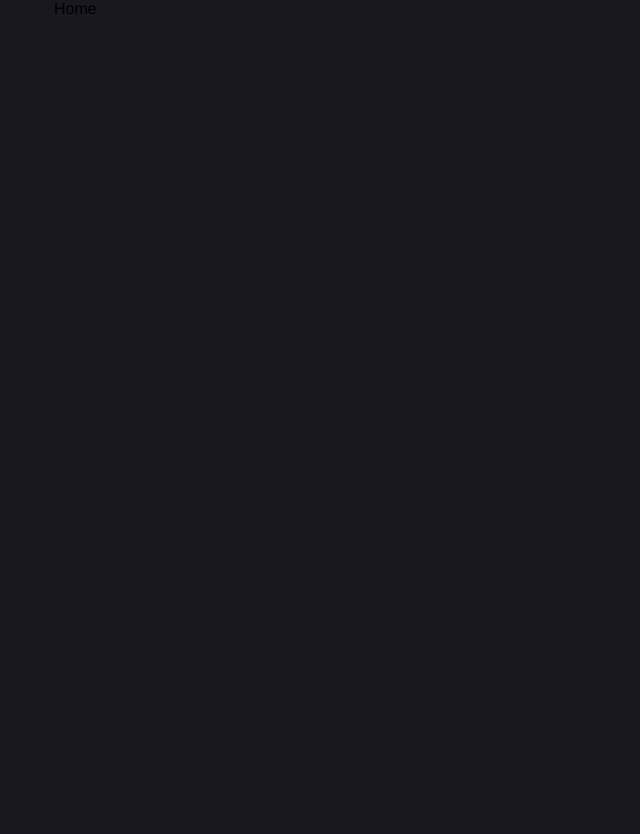
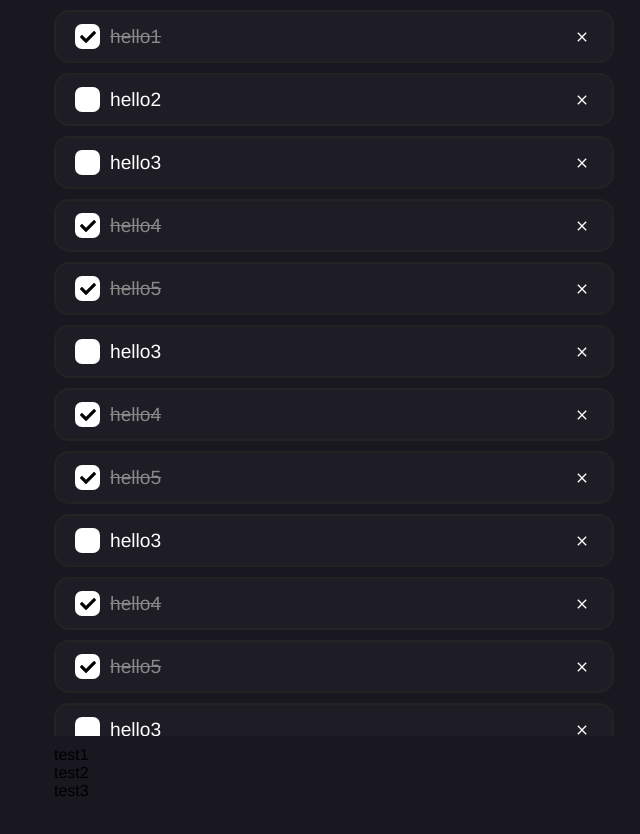
Before and after one commit to mkachi-study/react-redux-study, a React app: page /#/ in a window 1280 px wide. Shown: the top 834 px of the page, without its empty margins (306-946 px from the left). Before the commit the page ends 800 px from the top, so only its background shows below. Built offline with nearby package versions, Linux system fonts and the light colour scheme.

Commit message:
feat: Home page 작성

```diff
--- a/src/pages/Home.tsx
+++ b/src/pages/Home.tsx
@@ -1,7 +1,43 @@
 import React from 'react'
 
+import Container from '../components/layouts/Container'
+import TodoList from '../components/organisms/TodoList'
+
 const Home = () => {
-  return <p>{'Home'}</p>
+  return (
+    <>
+      <TodoList
+        items={[
+          { checked: true, subject: 'hello1' },
+          { checked: false, subject: 'hello2' },
+          { checked: false, subject: 'hello3' },
+          { checked: true, subject: 'hello4' },
+          { checked: true, subject: 'hello5' },
+          { checked: false, subject: 'hello3' },
+          { checked: true, subject: 'hello4' },
+          { checked: true, subject: 'hello5' },
+          { checked: false, subject: 'hello3' },
+          { checked: true, subject: 'hello4' },
+          { checked: true, subject: 'hello5' },
+          { checked: false, subject: 'hello3' },
+          { checked: true, subject: 'hello4' },
+          { checked: true, subject: 'hello5' },
+          { checked: false, subject: 'hello3' },
+          { checked: true, subject: 'hello4' },
+          { checked: false, subject: 'hello3' },
+          { checked: true, subject: 'hello4' },
+          { checked: true, subject: 'hello5' },
+          { checked: true, subject: 'hello5' },
+          { checked: false, subject: 'hello6' }
+        ]}
+      />
+      <p>
+        <p>{'test1'}</p>
+        <p>{'test2'}</p>
+        <p>{'test3'}</p>
+      </p>
+    </>
+  )
 }
 
 export default Home
```
